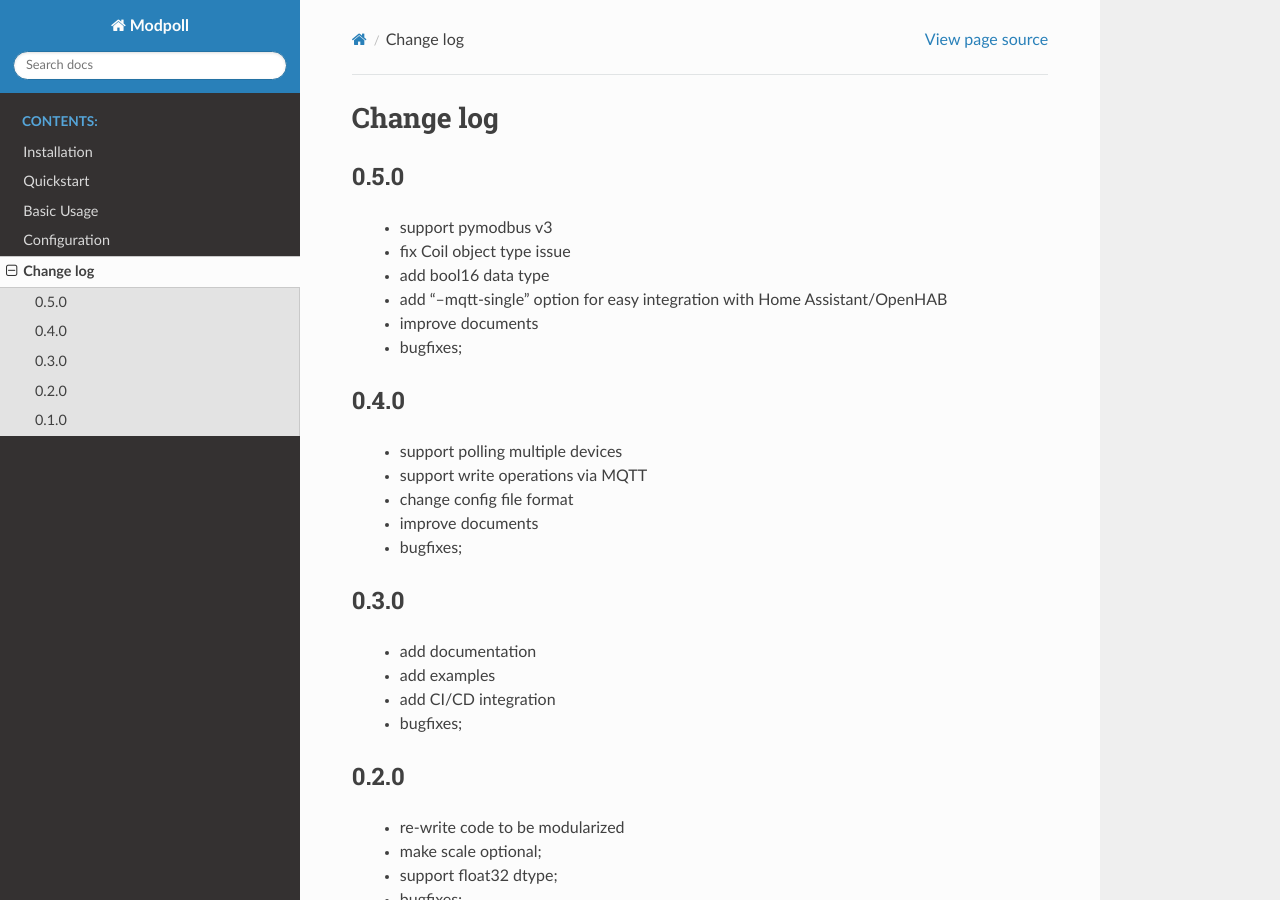
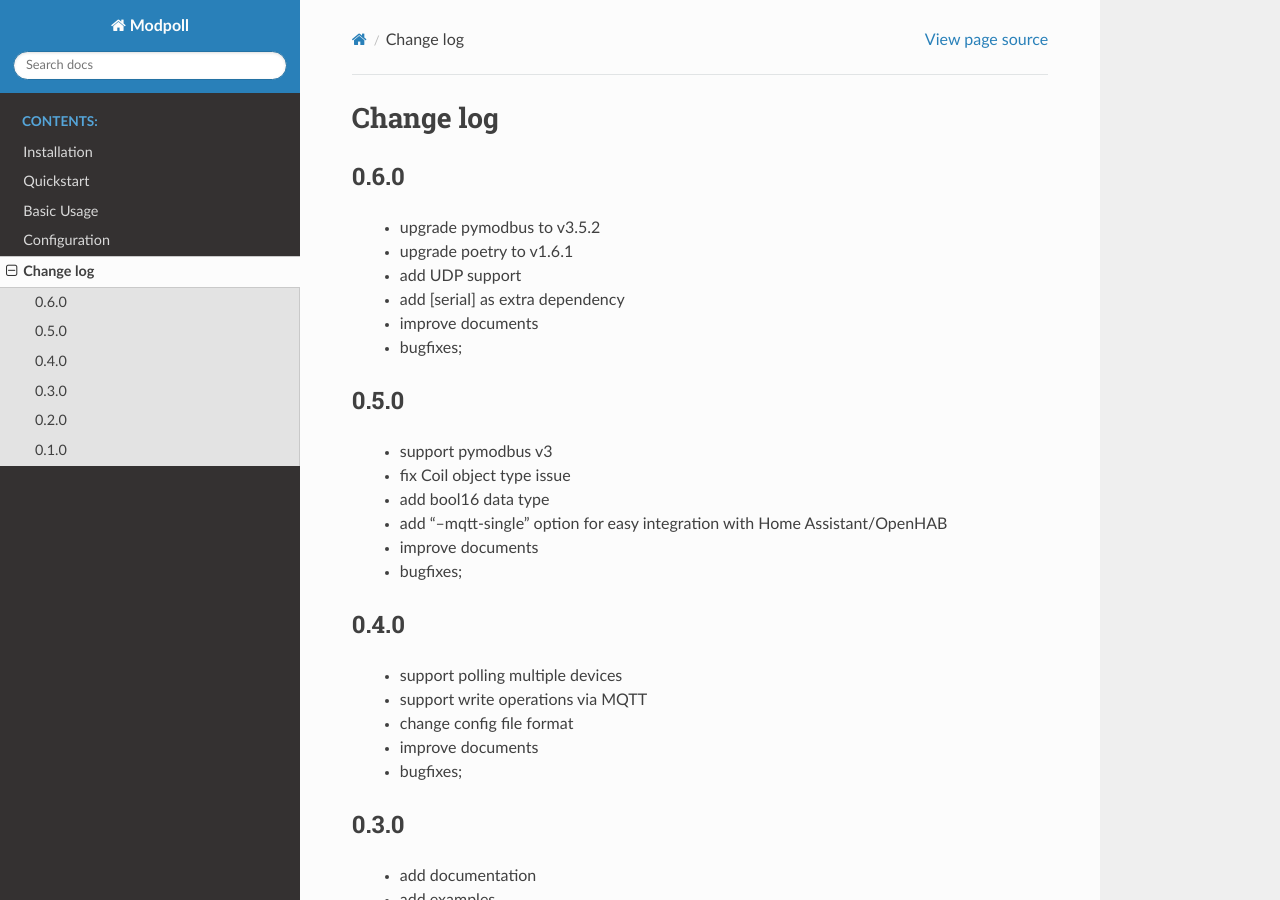
Before and after one commit to gavinying/modpoll, a Sphinx documentation site: the page built from docs/changelog.rst, in a window 1280 px wide and 900 px high. Built offline with Sphinx 7.4.7 and the Read the Docs theme 2.0.0, drawn with Linux system fonts in a browser that asks for light colours.

Commit message:
bump version to 0.6.3

```diff
--- a/docs/changelog.rst
+++ b/docs/changelog.rst
@@ -1,5 +1,15 @@
 Change log
 ==========
+
+0.6.0
+#####
+
+ * upgrade pymodbus to v3.5.2
+ * upgrade poetry to v1.6.1
+ * add UDP support
+ * add [serial] as extra dependency
+ * improve documents
+ * bugfixes;
 
 0.5.0
 #####
--- a/docs/installation.rst
+++ b/docs/installation.rst
@@ -9,6 +9,10 @@ Install with pip
 The package is available in the Python Package Index::
 
     pip install modpoll
+
+Optionally, pyserial library can be installed for Modbus-RTU communication::
+
+    pip install modpoll[serial]
 
 Run the following command to check if there is new version available::
 
```
Also changed, not shown: README.md (+14 -26 lines), 1 other file.
